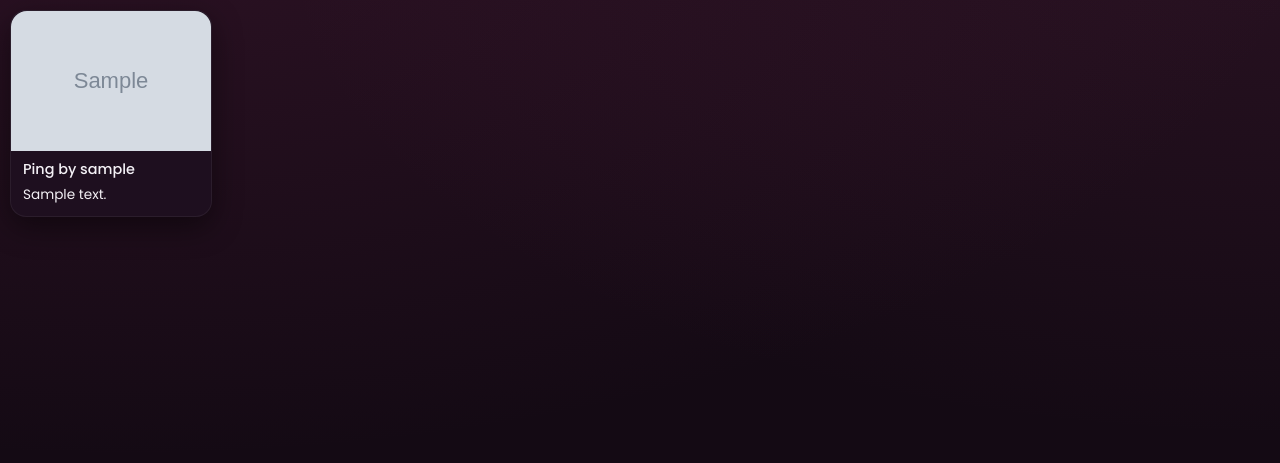
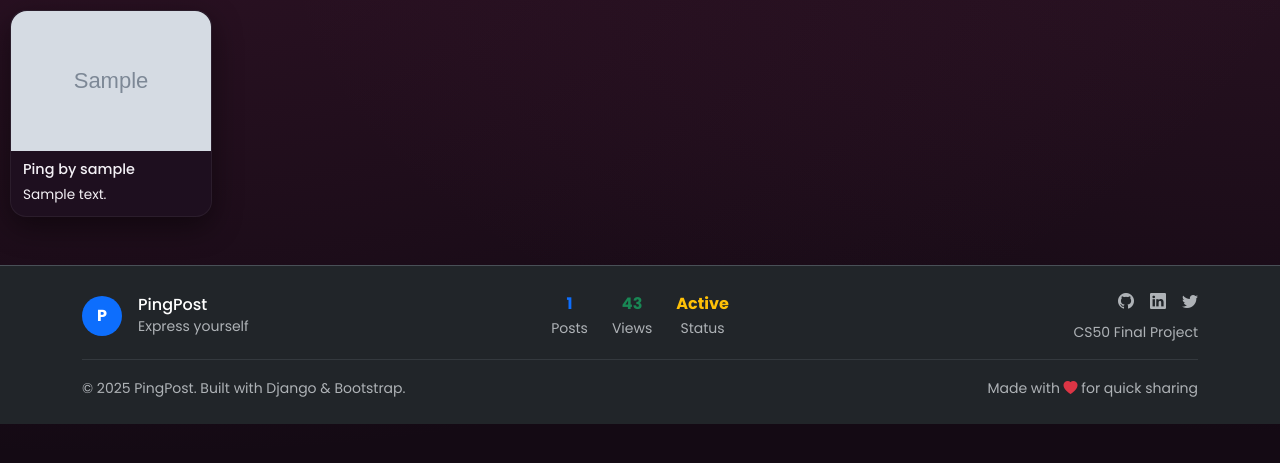
Before and after one commit to codebysnorlax/Django-PingPost, a Django app: template PingPost/tweet/templates/tweet_list.html in a window 1280 px wide. Shown: the part 63-526 px from the top of the page. Run offline with Django 3.2, Linux system fonts and the light colour scheme; the template is opened without the code that fills it: most values are stand-ins (such as "Sample title", 1, 10 or a date in 2020); grey boxes marked "Sample" are stand-in pictures.

Commit message:
add footer

```diff
--- a/PingPost/tweet/templates/tweet_list.html
+++ b/PingPost/tweet/templates/tweet_list.html
@@ -32,4 +32,57 @@ Ping-Post
    </div>
    {% endfor %}
 </div>
+
+{% if tweets %}
+<footer class="mt-5 py-4 bg-dark border-top">
+   <div class="container">
+      <div class="row align-items-center">
+         <div class="col-md-4">
+            <div class="d-flex align-items-center">
+               <div class="bg-primary rounded-circle d-flex align-items-center justify-content-center me-3" style="width: 40px; height: 40px;">
+                  <span class="text-white fw-bold">P</span>
+               </div>
+               <div>
+                  <h6 class="mb-0 text-white">PingPost</h6>
+                  <small class="text-muted">Express yourself</small>
+               </div>
+            </div>
+         </div>
+         <div class="col-md-4 text-center">
+            <div class="d-flex justify-content-center gap-4">
+               <div class="text-center">
+                  <div class="fw-bold text-primary">{{ tweets|length }}</div>
+                  <small class="text-muted">Posts</small>
+               </div>
+               <div class="text-center">
+                  <div class="fw-bold text-success">{{ tweets|length|add:42 }}</div>
+                  <small class="text-muted">Views</small>
+               </div>
+               <div class="text-center">
+                  <div class="fw-bold text-warning">Active</div>
+                  <small class="text-muted">Status</small>
+               </div>
+            </div>
+         </div>
+         <div class="col-md-4 text-end">
+            <div class="d-flex justify-content-end gap-3">
+               <a href="https://github.com/codebysnorlax" class="text-muted"><i class="bi bi-github"></i></a>
+               <a href="https://linkedin.com/in/ravi-ranjan-9b338b333" class="text-muted"><i class="bi bi-linkedin"></i></a>
+               <a href="https://twitter.com/ravi_ranjan_404" class="text-muted"><i class="bi bi-twitter"></i></a>
+            </div>
+            <small class="text-muted d-block mt-2">CS50 Final Project</small>
+         </div>
+      </div>
+      <hr class="my-3 border-secondary">
+      <div class="row">
+         <div class="col-md-6">
+            <small class="text-muted">&copy; 2025 PingPost. Built with Django & Bootstrap.</small>
+         </div>
+         <div class="col-md-6 text-end">
+            <small class="text-muted">Made with <i class="bi bi-heart-fill text-danger"></i> for quick sharing</small>
+         </div>
+      </div>
+   </div>
+</footer>
+{% endif %}
 {% endblock %}
```
